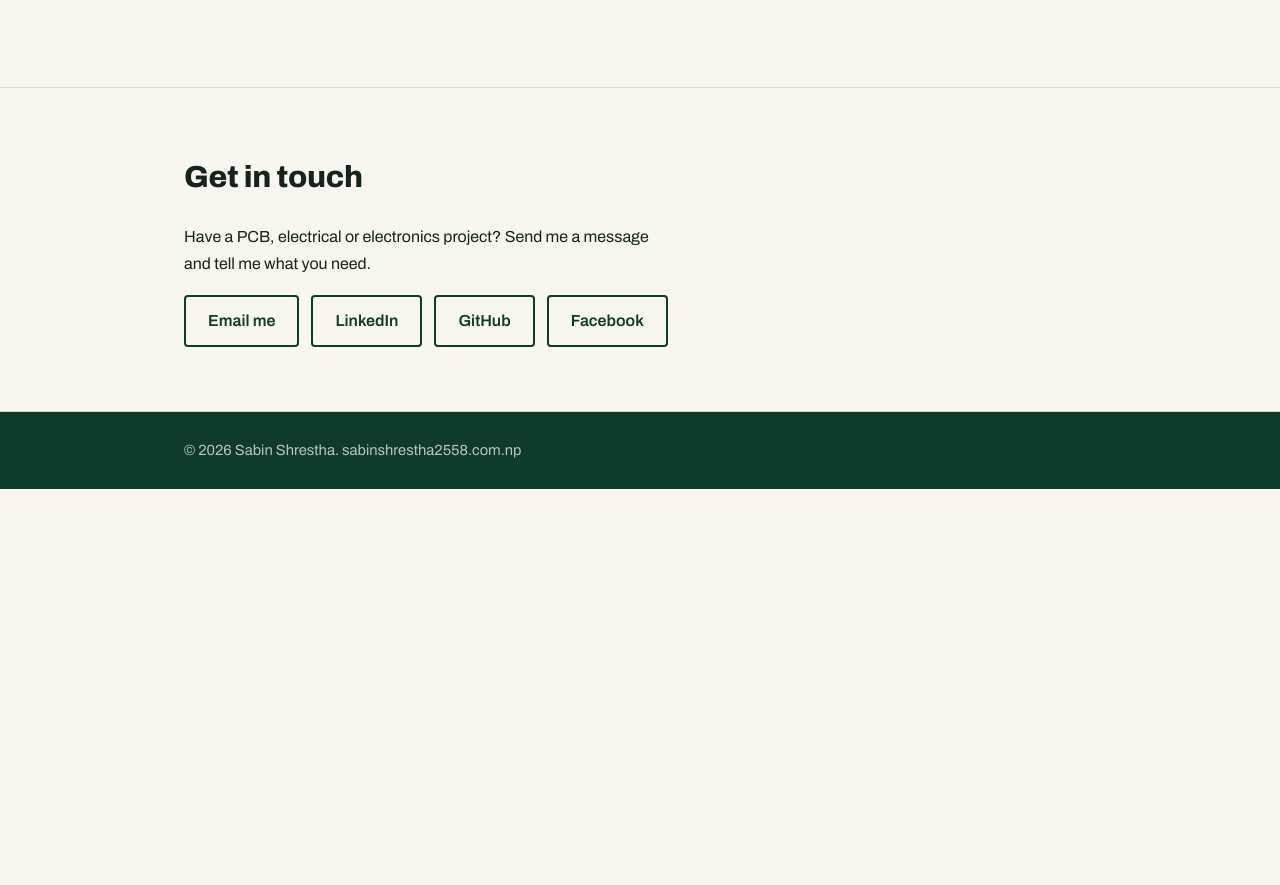
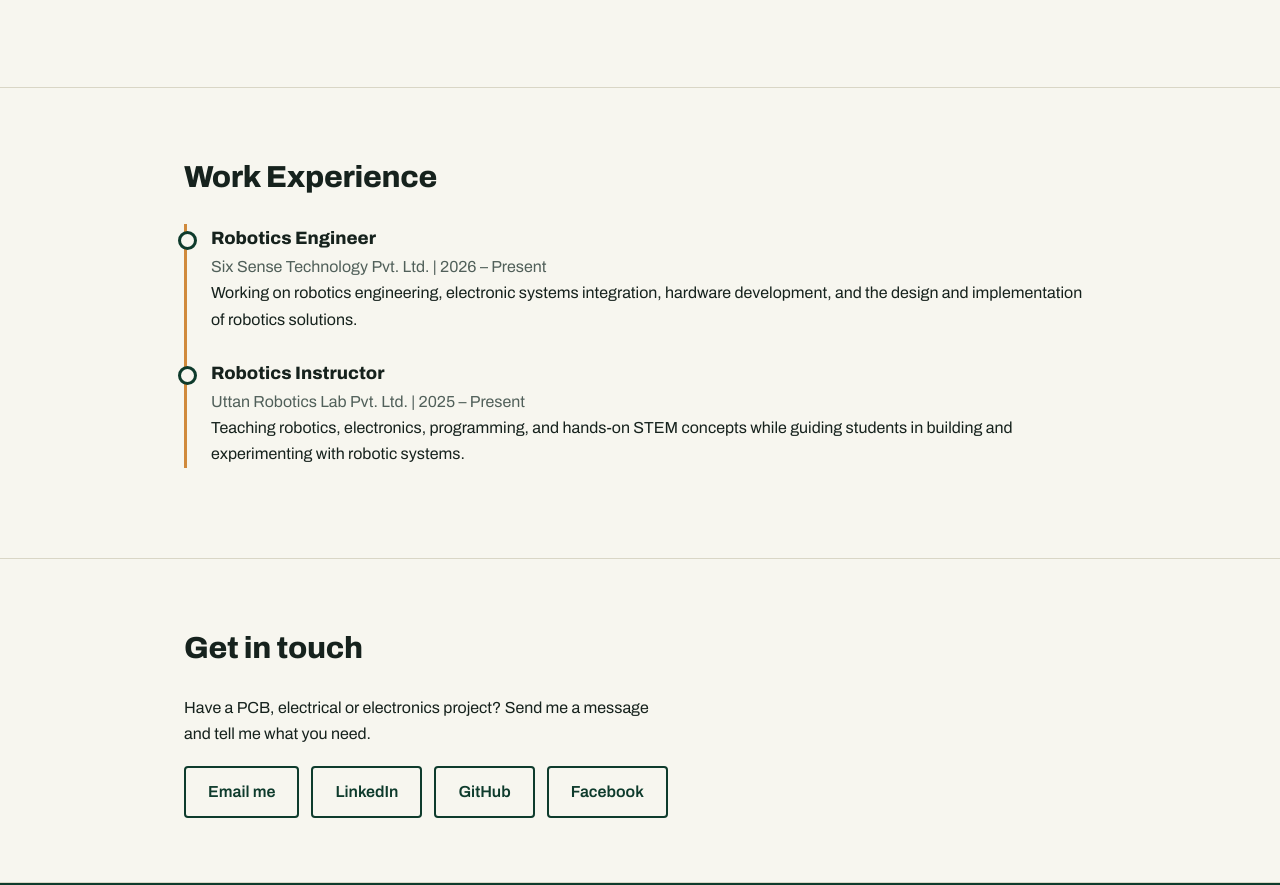
Before and after one commit to Sabin-Shrestha001/Portfolio-website, a plain HTML site: page index.html in a window 1280 px wide. Shown: the part 1697-2582 px from the top of the page. Before the commit the page ends 2186 px from the top, so only its background shows below. Drawn offline with Linux system fonts and the light colour scheme.

Commit message:
Modified work

```diff
--- a/index.html
+++ b/index.html
@@ -117,6 +117,25 @@ footer{background:var(--mask);color:#b9c7bf;padding:26px 0;font-size:.92rem}
     </div>
   </section>
 
+  <section id="experience">
+    <div class="wrap">
+     <h2>Work Experience</h2>
+       <ul class="edu">
+      <li>
+        <strong>Robotics Engineer</strong>
+        <span>Six Sense Technology Pvt. Ltd. | 2026 – Present</span>
+        <p>Working on robotics engineering, electronic systems integration, hardware development, and the design and implementation of robotics solutions.</p>
+      </li>
+
+      <li>
+        <strong>Robotics Instructor</strong>
+        <span>Uttan Robotics Lab Pvt. Ltd. | 2025 – Present</span>
+        <p>Teaching robotics, electronics, programming, and hands-on STEM concepts while guiding students in building and experimenting with robotic systems.</p>
+      </li>
+     </ul>
+   </div>
+  </section>
+
 <section class="contact" id="contact">
   <div class="wrap">
     <h2>Get in touch</h2>
```
